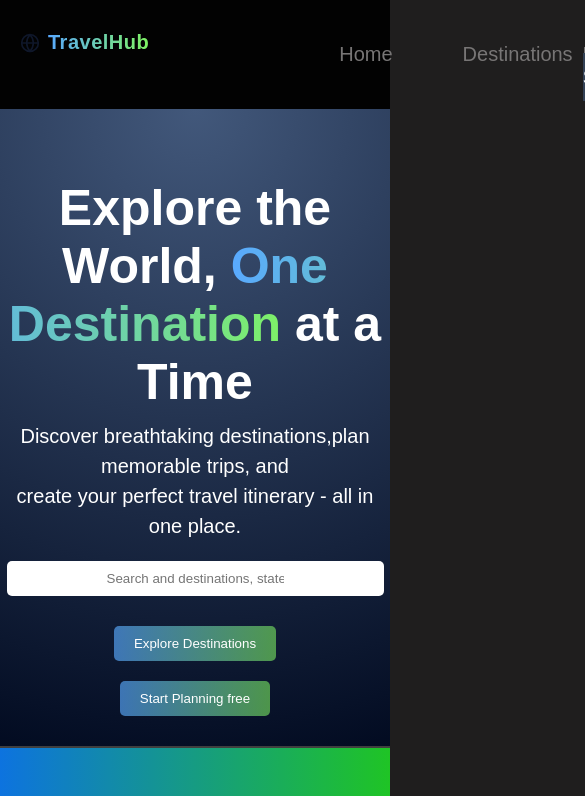
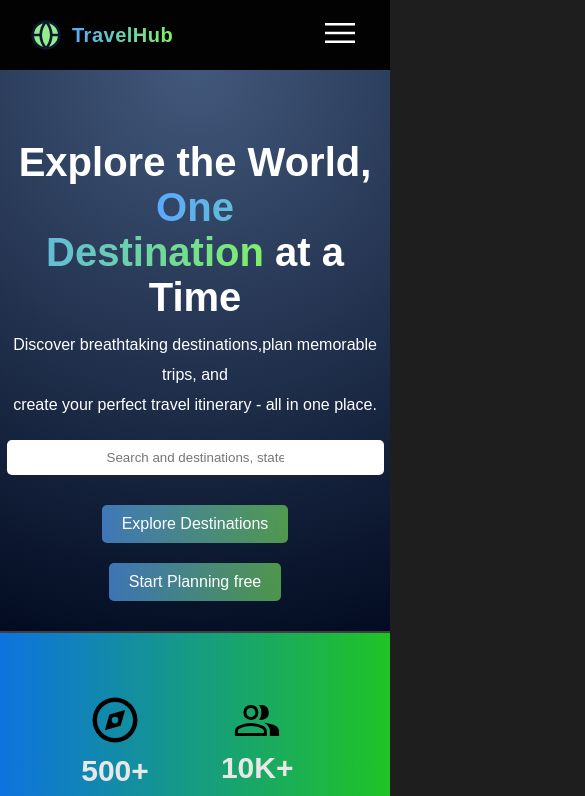
Before and after one commit to DEF2024/TravelHub-React-Firebase-Travel-WebApp, a React (Vite) app in the folder travelhub/: page /home in a window 390 px wide. Shown: the top 796 px of the page, 585 px wide, since content can reach past the window. Built offline with nearby package versions, Linux system fonts and the light colour scheme.

Commit message:
update-css-moblie

```diff
--- a/travelhub/src/App.css
+++ b/travelhub/src/App.css
@@ -0,0 +1,47 @@
+@media screen and (max-width: 768px) {
+    /* ===start navbear=== */
+    .web-nav ul,.web-nav .btn-container {
+        display: none;
+    }
+    .web-nav .mean-nav {
+        display: block;
+    }
+    .app-nav .close-nav {
+        display: block;
+    }
+    .app-nav {
+        display: block;
+        width: 0;
+        height: 100%;
+        z-index: 1;
+        position: fixed;
+        left: -60px;
+        top: 0;
+        overflow-x: hidden;
+        justify-content: start;
+        flex-direction: column;
+        transition: width 0.5s ease 0s;
+    }
+    .app-nav-active {
+        width: 60%;
+    }
+    .app-nav ul {
+        align-items: center;
+        flex-direction: column;
+    }
+    nav ul{
+        gap: 0px;
+    }
+    .app-nav .btn-container {
+        display: flex;
+        align-items: center;
+        justify-content: center;
+        flex-direction: column;
+    }
+    /*===end navbear=== */
+    /* ==start home-1=== */
+    .home-1 {
+        flex-wrap: wrap;
+    }
+    /* ===end section home-1===  */
+}
--- a/travelhub/src/components/Footer.jsx
+++ b/travelhub/src/components/Footer.jsx
@@ -14,7 +14,7 @@ function Footer() {
               </svg>
               <span className="brand-name">TravelHub</span>
             </div>
-            <p>
+            <p className="footer-text">
               Discover incredible
               <br />
               destinations, plan dream
--- a/travelhub/src/components/Navbar.jsx
+++ b/travelhub/src/components/Navbar.jsx
@@ -1,17 +1,18 @@
 import { Link } from "react-router-dom";
+import "../App.css";
 
 function Navbar() {
   return (
-    <nav className="wrapper">
+    <>
+    <nav className="wrapper app-nav">
       <div className="brand-logo">
-        <svg className="globe-icon" viewBox="0 0 24 24" fill="none" stroke="currentColor" strokeWidth="2" strokeLinecap="round" strokeLinejoin="round">
+        <svg className="globe-icon" viewBox="0 0 24 24" stroke="currentColor" strokeWidth="2" strokeLinecap="round" strokeLinejoin="round">
           <circle cx="12" cy="12" r="10"></circle>
           <line x1="2" y1="12" x2="22" y2="12"></line>
           <path d="M12 2a15.3 15.3 0 0 1 4 10 15.3 15.3 0 0 1-4 10 15.3 15.3 0 0 1-4-10 15.3 15.3 0 0 1 4-10z"></path>
         </svg>
         <span className="brand-name">TravelHub</span>
       </div>
-
       <ul>
         <li><Link to="/home">Home</Link></li>
         <li><Link to="/destinations">Destinations</Link></li>
@@ -21,7 +22,34 @@ function Navbar() {
         <Link to="/login" className="btn-1">Sign In</Link>
         <Link to="/register" className="btn-2">Get Started</Link>
       </div>
+      <div className="close-nav">
+        <svg xmlns="http://www.w3.org/2000/svg" height="40px" viewBox="0 -960 960 960" width="40px"><path d="m249-207-42-42 231-231-231-231 42-42 231 231 231-231 42 42-231 231 231 231-42 42-231-231-231 231Z"/></svg>
+      </div>
     </nav>
+
+    <nav className="wrapper web-nav">
+      <div className="brand-logo">
+        <svg className="globe-icon" viewBox="0 0 24 24" stroke="currentColor" strokeWidth="2" strokeLinecap="round" strokeLinejoin="round">
+          <circle cx="12" cy="12" r="10"></circle>
+          <line x1="2" y1="12" x2="22" y2="12"></line>
+          <path d="M12 2a15.3 15.3 0 0 1 4 10 15.3 15.3 0 0 1-4 10 15.3 15.3 0 0 1-4-10 15.3 15.3 0 0 1 4-10z"></path>
+        </svg>
+        <span className="brand-name">TravelHub</span>
+      </div>
+      <ul>
+        <li><Link to="/home">Home</Link></li>
+        <li><Link to="/destinations">Destinations</Link></li>
+      </ul>
+
+      <div className="btn-container">
+        <Link to="/login" className="btn-1">Sign In</Link>
+        <Link to="/register" className="btn-2">Get Started</Link>
+      </div>
+      <div className="mean-nav">
+        <svg xmlns="http://www.w3.org/2000/svg" height="40px" viewBox="0 -960 960 960" width="40px" fill="#ffffff"><path d="M120-240v-60h720v60H120Zm0-210v-60h720v60H120Zm0-210v-60h720v60H120Z"/></svg>
+      </div>
+    </nav>
+    </>
   );
 }
 
--- a/travelhub/src/index.css
+++ b/travelhub/src/index.css
@@ -18,25 +18,74 @@ hr{
   margin-right: auto;
   max-width: 1500px;
 }
+.app-nav .brand-logo {
+  margin-top: 20px;
+  margin-bottom: 40px;
+}
+.app-nav li {
+  margin-bottom: 10px;
+  margin-left: 60px;
+  padding: 5px;
+  border-radius: 5px;
+  width: 90%;
+  text-align: center;
+}
+.app-nav ul {
+  margin-bottom: 20px;
+}
+.brand-logo svg {
+  width: 32px;
+  height: 32px;
+  fill: #90ee90;
+  margin-right: 10px;
+}
+.app-nav {
+  display: none;
+}
+.app-nav .btn-container {
+  margin-left: 60px;
+  gap:20px;
+}
+.app-nav .close-nav {
+  fill: #FFFFFF;
+  position: absolute;
+  right: 20px;
+  top: 16px;
+}
+.app-nav .close-nav:hover {
+  fill: #ff0000;
+}
 nav{
+  width: 100%;
     background-color: #000000ee;
     display: flex;
     justify-content:space-between;
     align-items: center;
-    padding: 20px 20px;
-    margin: 0;
+    height: 70px;
+    padding: 0px 30px;
 }
 nav ul{
     display: flex;
-    list-style: none;
-    margin-left: 130px;
+    gap: 20px;
 }
-nav ul li{
-    margin: 0 10px;
-
+nav li {
+  position: relative;
+}
+nav li::after {
+  content: "";
+  position: absolute;
+  left: 0;
+  bottom: -5px;
+  width: 0;
+  height: 3px;
+  background: white;
+  transition: width 0.4s ease;
+}
+nav li:hover::after {
+  width: 100%;
 }
 nav i{
-    color: rgba(122, 120, 120, 0.972);
+    color: #7a7878f8;
     font-size: 20px;
 }
 .fa-regular a{
@@ -47,21 +96,20 @@ nav i{
 }
 nav a{
     text-decoration: none;
-    color: rgba(122, 120, 120, 0.972);
+    color: #7a7878f8;
     font-size: 20px;
-    margin-left: 50px;
 }
 nav a:hover{
  color: white;
 }
 .btn-2:hover{
-    color: hsla(47, 100%, 51%, 0.959);
-    background-color: hsla(43, 94%, 63%, 0.454);
+    color: #ffc905f5;
+    background-color: #f9c74874;
     border-radius: 15px;
     transform: scale(1.2);
 }
 .btn-2{
-  color: rgb(255, 255, 255);
+  color: #ffffff;
   background-color: #334155;
   padding: 13px;
   border-radius: 20px;
@@ -69,7 +117,13 @@ nav a:hover{
 .btn-1{
   padding: 10px;
   border-radius: 30px;
-  color: whitesmoke;
+  color: #f5f5f5;
+}
+.mean-nav {
+  display: none;
+}
+.close-nav {
+  display: none;
 }
  /* ===end nav=== */
 
@@ -81,6 +135,9 @@ nav a:hover{
 .footer-buttom,.wrold{
     font-size: 17px;
     margin-bottom: 20px;
+}
+.footer-text{
+    margin-top: 10px;
 }
 .footer-bottom h2{
     color: #f7f6f89f;
@@ -103,8 +160,6 @@ footer p{
     color: rgba(191, 25, 25, 0.849);
     font-size: 14px;
     line-height: 25px;
-
-
 }
 .footer-2 p{
   margin-top: 10px;
@@ -113,6 +168,8 @@ footer p{
     display: flex;
     justify-content:space-around;
     align-items: center;
+    flex-wrap: wrap;
+    gap: 20px;
 }
 .footer-input input{
     padding: 10px 8px;
@@ -150,16 +207,17 @@ span{
     margin-top: 70px;
 }
 .home-content h1{
-    font-size: 50px;
+    font-size: clamp(40px, 4vw, 50px);
     margin-bottom: 10px;
 }
 .home-content p{
-    font-size: 20px;
+    font-size: clamp(16px, 1.5vw, 20px);
     margin-bottom: 20px;
     line-height: 30px;
 }
 .search-button {
   background: linear-gradient(to right, #59a9ffa5, #7ff36294);
+  font-size: clamp(16px, 1.8vw, 24px);
 }
 .search-container, .search-button{
     color: white;
@@ -190,6 +248,7 @@ input{
     justify-content:space-between;
     align-items: center;
     padding: 60px 60px;
+    flex-shrink: 0;
 }
 .home-1-content{
     text-align: center;
@@ -219,11 +278,11 @@ input{
     text-align: center;
 }
 .home-2-content h1{
-    font-size: 40px;
+    font-size:clamp(30px, 4vw, 40px);
     margin-bottom: 10px;
 }
 .home-2-content p{
-    font-size: 16px;
+    font-size: clamp(16px, 1.5vw, 20px);
     margin-bottom: 20px;
 }
 .home-2-font-row {
@@ -233,6 +292,7 @@ input{
   display: flex;
   gap: 20px;
   margin-bottom: 20px;
+  flex-wrap: wrap;
 }
 .home-2-button {
   color: white;
@@ -241,6 +301,7 @@ input{
   border-radius: 5px;
   cursor: pointer;
   background: linear-gradient(to right, #59a9ffa5, #7ff36294);
+  font-size: clamp(14px, 1.2vw, 18px);
 }
 .home-2-row-in {
   margin-bottom: 20px;
@@ -281,11 +342,11 @@ input{
     flex-direction: column;
 }
 .title-container h1{
-    font-size: 40px;
+    font-size: clamp(30px, 4vw, 40px);
     margin-bottom: 15px;
 }
 .title-container p{
-    font-size: 18px;
+    font-size: clamp(16px, 1.5vw, 20px);
     margin-top: 10px;
     margin-bottom: 20px;
 }
@@ -311,6 +372,9 @@ input{
     justify-content:space-evenly;
     align-items: center;
     margin-top:40px ;
+    flex-wrap: wrap;
+    flex-shrink: 0;
+    gap: 20px;
 }
 .card-options p{
     max-width: 90px;
@@ -332,22 +396,28 @@ input{
 .title{
   background: radial-gradient(circle at top center, #42587b 0%, #020b21 100%);
   padding: 40px;
-
+  display: flex;
+  justify-content: center;
+  align-items: center;
+  flex-direction: column;
+}
+.title-travel{
+  display: flex;
+  justify-content: center;
+  align-items: center;
+  flex-direction: column;
 }
 .title-travel h1{
-   font-size: 50px;
+   font-size: clamp(30px, 4vw, 40px);
    color: white;
    margin-bottom: 13px;
-   margin-left: 320px;
 }
 .title-travel p{
-    font-size: 18px;
+    font-size: clamp(16px, 1.5vw, 20px);
     color: rgb(175, 174, 174);
-    margin-left: 320px;
     margin-bottom: 20px;
 }
 .label-1{
-  margin-left: 220px;
   padding: 30px 170px;
 }
 .travel-where ul  {
@@ -362,7 +432,6 @@ input{
 .travel-where li a{
     margin: 10px;
     align-items: center;
-
 }
 .travel-where, .border:hover{
     color: hsla(47, 100%, 51%, 0.959);
@@ -390,8 +459,6 @@ input{
   display: flex;
   align-items: center;
   justify-content: center;
-  gap: 0.5rem;
-  margin-bottom: 1.5rem;
 }
 .logo-circle {
   background-color: #fcd34d;
@@ -405,7 +472,7 @@ input{
 .globe-icon {
   width: 20px;
   height: 20px;
-  color: #0f172a;
+  color: #1d4ec1;
 }
 .brand-name {
   font-size: 1.25rem;
@@ -547,11 +614,12 @@ input{
 }
 .home-4 h1{
     margin-top: 70px;
-    font-size: 38px;
+    font-size: clamp(30px, 4vw, 40px);
     margin-bottom: 14px;
 }
 .home-4 p{
     margin-bottom: 20px;
+    font-size: clamp(16px, 1.5vw, 20px);
 }
 .home-4 button{
    margin: 20px;
@@ -560,9 +628,8 @@ input{
    border: none;
    border-radius: 10px;
    background: linear-gradient(to right, #59a9ff, #7ff36294);
+   font-size: clamp(16px, 1.5vw, 20px);
 }
-
-
 /* ====End Home-4==== */
 
 /* ====start register===== */
@@ -580,13 +647,6 @@ input{
 .login-header {
   text-align: center;
   margin-bottom: 2rem;
-}
-.brand-logo {
-  display: flex;
-  align-items: center;
-  justify-content: center;
-  gap: 0.5rem;
-  margin-bottom: 1.5rem;
 }
 .logo-circle {
   background-color: #fcd34d;
--- a/travelhub/src/pages/Destinations.jsx
+++ b/travelhub/src/pages/Destinations.jsx
@@ -1,7 +1,6 @@
 function Destinations(){
     return(
         <main className="wrapper">
-
         <section className="title">
             <div className="title-travel">
                 <h1>Explore <span> Destinations</span></h1>
@@ -22,10 +21,7 @@ function Destinations(){
                 </ul>
             </div>
         </section>
-
-        <section className="travel-enjor">
-        </section>
-
+        <section className="travel-enjor"></section>
         </main>
     )
 }
```
Also changed, not shown: travelhub/src/firebase/firebaseConfig.js (+11 -0 lines), travelhub/src/pages/Home.jsx (indentation only). Lines whose indentation alone changed are shown as unchanged.
